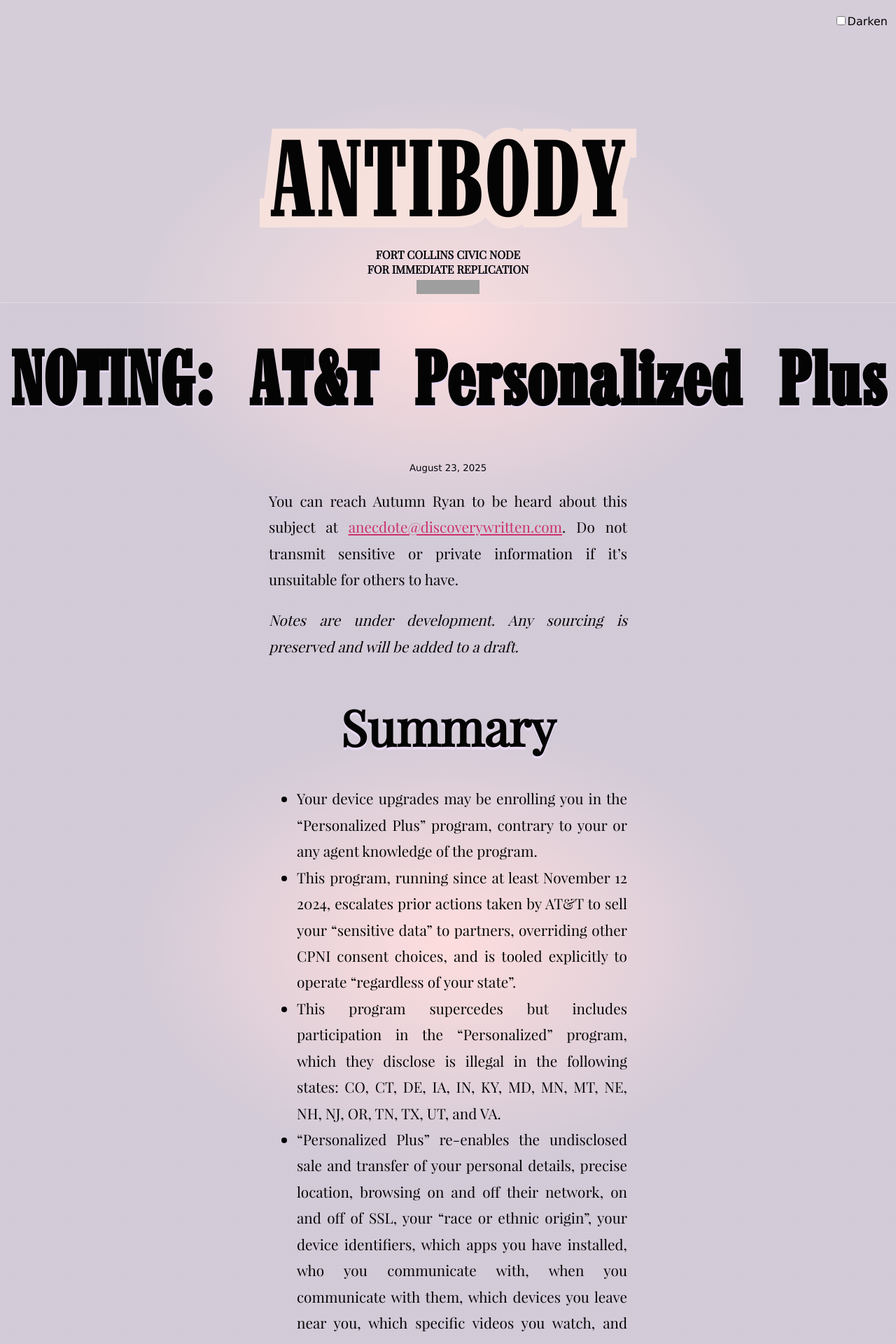
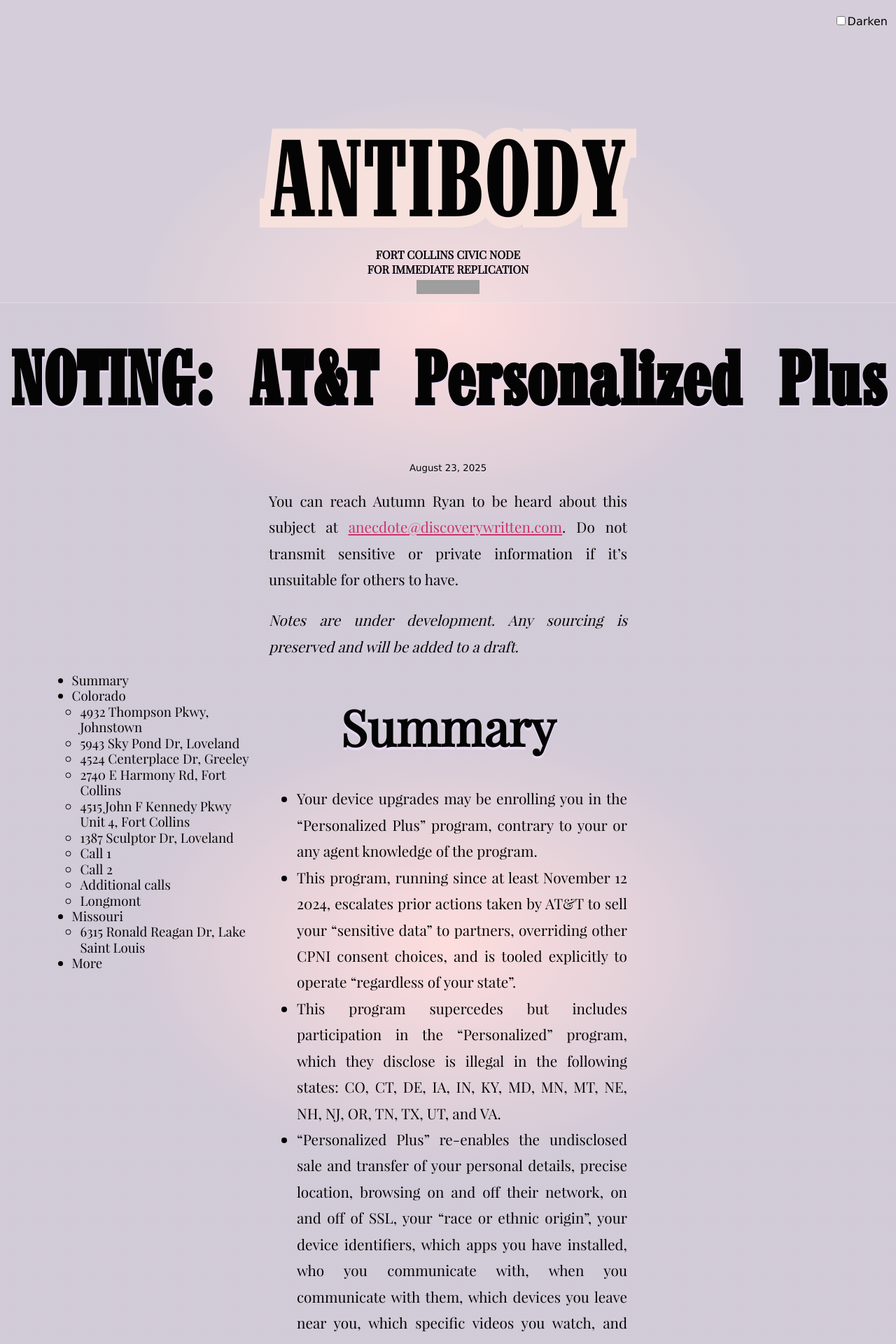
Before and after one commit to tiliv/antibody, a Jekyll site: the page built from docs/journal/autumn-ryan-Personalized-Plus/index.md, in a window 1280 px wide. Shown: the top 1920 px of the page at 70% size. Built offline with Jekyll 4.4.1, drawn with Linux system fonts in a browser that asks for light colours; grey boxes are pictures that could not be loaded.

Commit message:
Add table of contents to pages

```diff
--- a/docs/css/journal.css
+++ b/docs/css/journal.css
@@ -7,6 +7,22 @@
   [right];
   column-gap: 1.5rem;
   flex-grow: 1;
+}
+
+aside.side {
+  font-size: 0.9em;
+  text-align: left;
+}
+aside.side li {
+  margin-left: -1.5em;
+  line-height: 1.2em;
+}
+aside.side a {
+  color: var(--fg2);
+  text-decoration: none;
+}
+aside.side a:hover {
+  text-decoration: underline;
 }
 
 article {
--- a/docs/journal/autumn-ryan-Personalized-Plus/index.md
+++ b/docs/journal/autumn-ryan-Personalized-Plus/index.md
@@ -14,6 +14,8 @@
 published: true
 index: true
 ---
+
+{% include toc/aside.html %}
 
 
 ### Summary
```
Also changed, not shown: docs/journal/autumn-ryan-First-State-Auto-Group/index.md (+2 -0 lines), docs/journal/autumn-ryan-Halfway-Democracy/index.md (+2 -0 lines), docs/journal/autumn-ryan-Location-Awareness/index.md (+2 -0 lines), docs/journal/autumn-ryan-Park-Mobile/index.md (+2 -0 lines).
